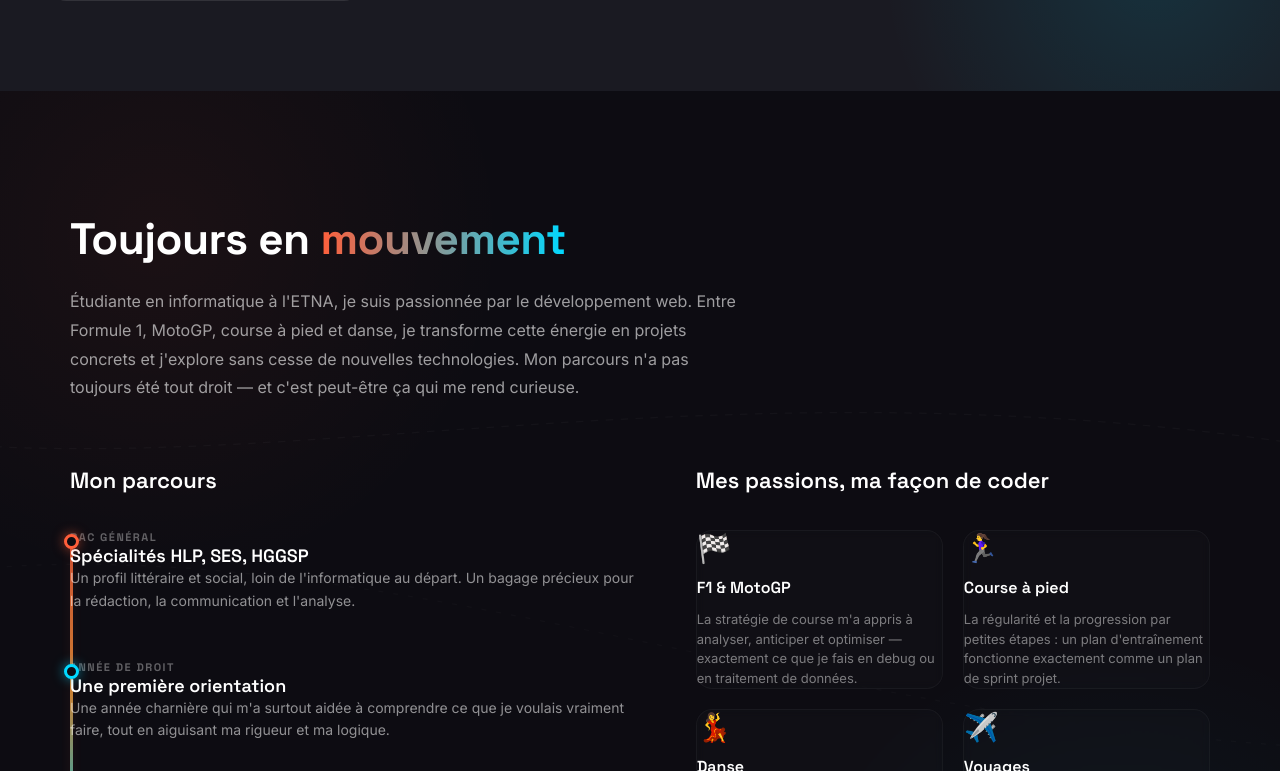
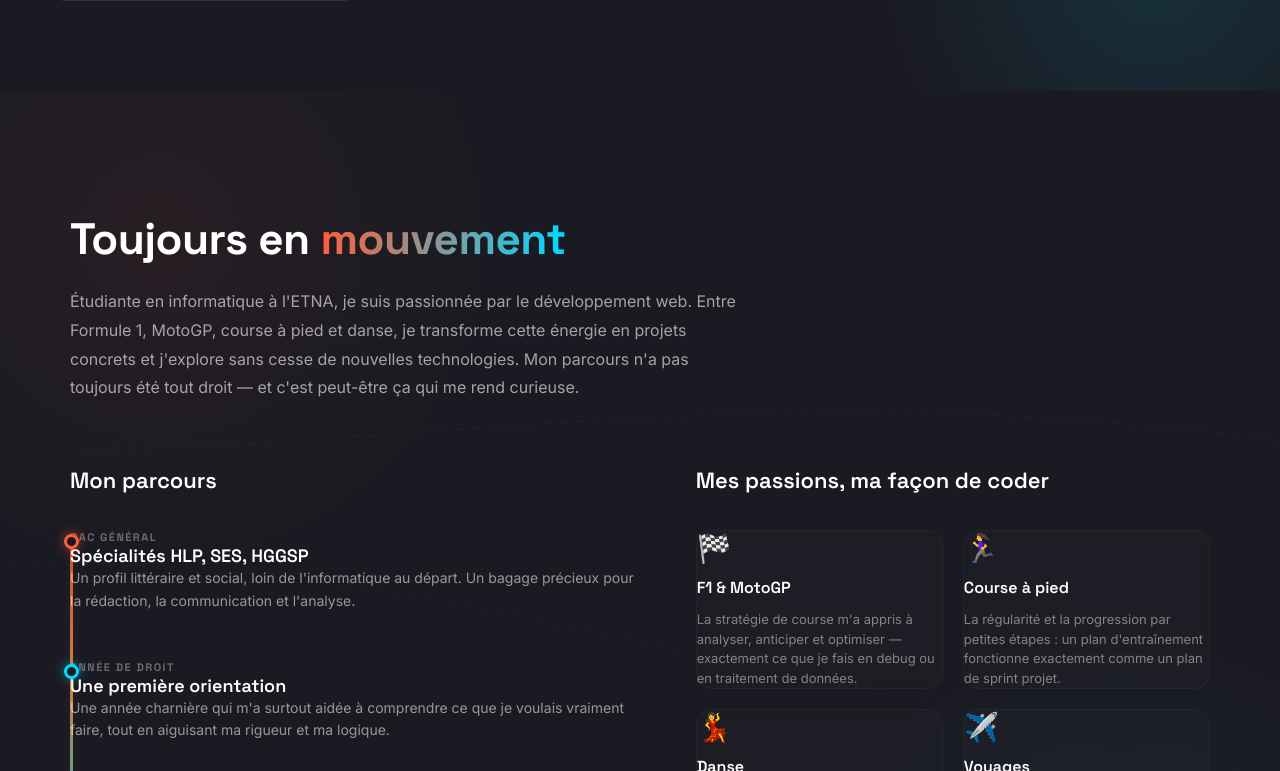
Before and after one commit to przlelia-art/Portfolio, a React (Vite) app: page / in a window 1280 px wide. Shown: the part 709-1480 px from the top of the page. Built offline with nearby package versions, Linux system fonts and the light colour scheme.

Commit message:
fix(about): correction of line

```diff
--- a/src/components/About.jsx
+++ b/src/components/About.jsx
@@ -4,7 +4,7 @@
   return (
     <>
       <style>{`
-        @import url('https://fonts.googleapis.com/css2?family=Space+Grotesk:wght=400;500;600;700;800&family=Inter:wght=300;400;500&display=swap');
+        @import url('https://fonts.googleapis.com/css2?family=Space+Grotesk:wght@400;500;600;700;800&family=Inter:wght@300;400;500&display=swap');
 
         #about * {
           box-sizing: border-box;
@@ -36,7 +36,7 @@
           }
         }
 
-        /* --- TIMELINE DE SÉCURITÉ --- */
+        /* --- TIMELINE --- */
         .timeline-container {
           position: relative;
           padding-left: 0;
@@ -46,7 +46,7 @@
           gap: 48px;
         }
 
-        /* Ligne verticale avec le dégradé que tu aimes */
+        /* Ligne verticale avec le dégradé */
         .timeline-container::before {
           content: '';
           position: absolute;
@@ -74,7 +74,7 @@
           width: 15px;
           height: 15px;
           border-radius: 50%;
-          background: #0d0c12; /* Mis à jour avec la nouvelle couleur de fond */
+          background: #1a1a22;
           border: 3px solid #ff5e3a;
           box-shadow: 0 0 12px rgba(255, 94, 58, 0.6);
           z-index: 10;
@@ -86,9 +86,9 @@
           box-shadow: 0 0 12px rgba(0, 217, 255, 0.6);
         }
 
-        /* ZONE TAMPON LARGE POUR ÉLOIGNER L'ÉCRITURE */
+        /* ZONE TAMPON POUR ÉLOIGNER L'ÉCRITURE DE LA LIGNE */
         .timeline-content {
-          margin-left: 54px; /* Augmenté pour décoller complètement le texte */
+          margin-left: 100px;
         }
 
         .timeline-tag {
@@ -178,7 +178,7 @@
       <section
         id="about"
         style={{
-          background: "#0d0c12", /* Le fond moins noir et identique à ton Hero */
+          background: "#1a1a22",
           minHeight: "100vh",
           padding: "120px 24px",
           display: "flex",
@@ -210,7 +210,7 @@
         </svg>
 
         {/* CONTENEUR PRINCIPAL */}
-        <div style={{ width: "100%", maxWidth: "1140px", margin: "0 auto", position: "relative", zIndex: "10" }}>
+        <div style={{ width: "100%", maxWidth: "1140px", margin: "0 auto", position: "relative", zIndex: 10 }}>
 
           {/* En-tête */}
           <div style={{ maxWidth: "680px", marginBottom: "64px" }}>
@@ -243,7 +243,7 @@
 
           <div className="about-grid">
 
-            {/* PARCOURS AVEC TEXTE DÉCALÉ */}
+            {/* PARCOURS */}
             <div>
               <h3
                 style={{
```
